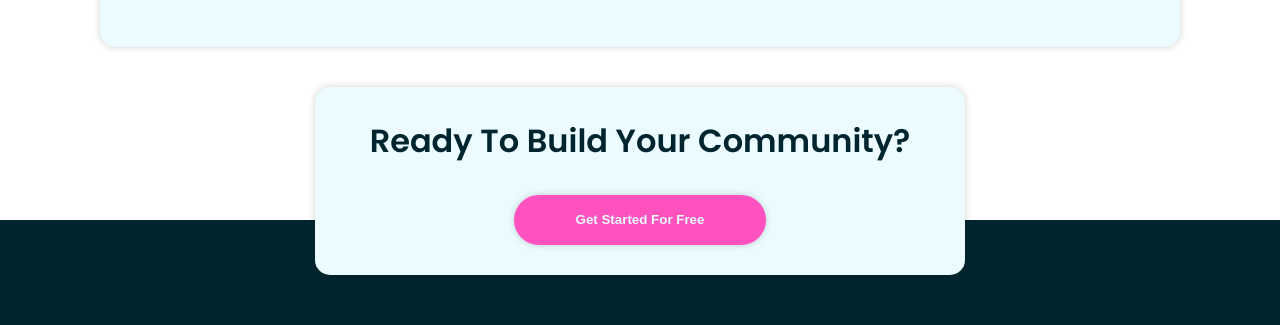
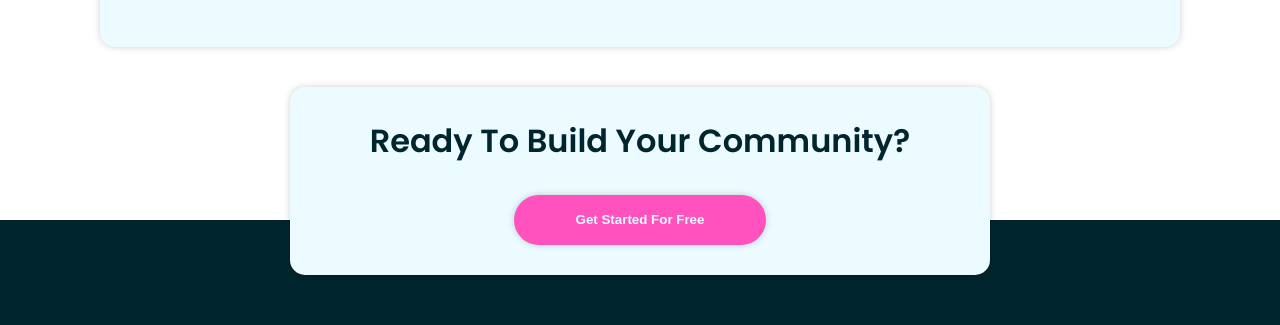
Before and after one commit to aufall02/huddle-landing-page-with-alternating-feature-blocks-master, a plain HTML site: page index.html in a window 1280 px wide. Shown: the part 1823-2148 px from the top of the page. Drawn offline with nearby package versions, Linux system fonts and the light colour scheme.

Commit message:
witdhpopup

```diff
--- a/style.css
+++ b/style.css
@@ -133,7 +133,7 @@ main .box-main .popup{
     border-radius: 15px;
     margin-top: 60px;
     margin: auto;
-    max-width: 650px;
+    max-width: 700px;
     display: flex;
     flex-wrap: wrap;
     justify-content: center;
```
